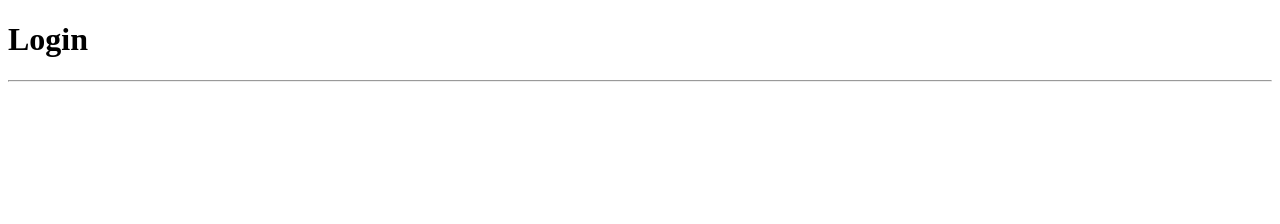
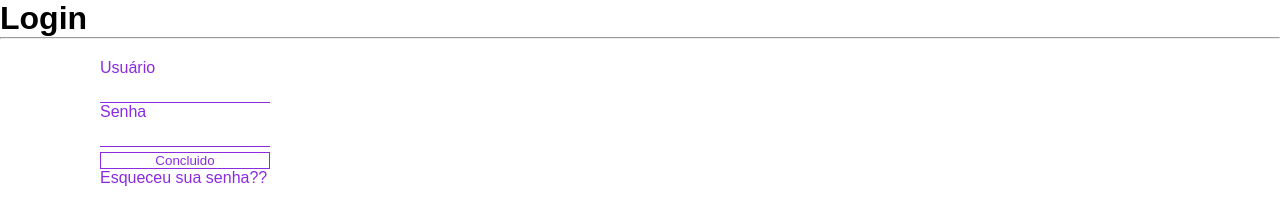
Before and after one commit to Plump07/formulario-login, a plain HTML site: page login.html in a window 1280 px wide. Drawn offline with Linux system fonts and the light colour scheme.

Commit message:
Login
Quase pront0

```diff
--- /dev/null
+++ b/login.css
@@ -0,0 +1,42 @@
+* {
+    padding: 0;
+    margin: 0;
+    box-sizing: border-box;
+    font-family: Arial, Helvetica, sans-serif;
+}
+
+.login {
+    display: block;
+    width: 200px;
+    height: 100px;
+    margin-left: 100px;
+    margin-top: 20px;
+}
+
+.login input[type=submit] {
+    margin-top: 5px;
+    width: 170px;
+    background-color: white;
+    border: 1px solid blueviolet;
+    color: blueviolet;
+
+}
+
+.login input {
+    width: 170px;
+    margin-top: 10px;
+    border: 1px solid blueviolet;
+    color: blueviolet;
+    border: none;
+    border-bottom: 1px solid blueviolet;
+}
+
+.login label {
+    color: blueviolet;
+}
+
+.login a {
+    text-decoration: none;
+    color: blueviolet;
+    width: 170px;
+}
--- a/login.html
+++ b/login.html
@@ -3,13 +3,21 @@
 <head>
     <meta charset="UTF-8">
     <meta name="viewport" content="width=device-width, initial-scale=1.0">
-    <title>Cadastro</title>
+    <title>Login</title>
+    <link rel="stylesheet" href="login.css">
 </head>
 <body>
     <h1>Login</h1>
     <hr>
-    <form action="" >
-
+    <form action="index.html" method="post">
+        <div class="login">
+        <label for="user">Usuário</label>
+        <input type="text" name="user" id="user">
+        <label for="senha">Senha</label>
+        <input type="password" name="senha" id="senha">
+        <input type="submit" value="Concluido">
+        <a href="index.html"><p>Esqueceu sua senha??</p></a>
+    </div>
     </form>
 </body>
 </html>
```
